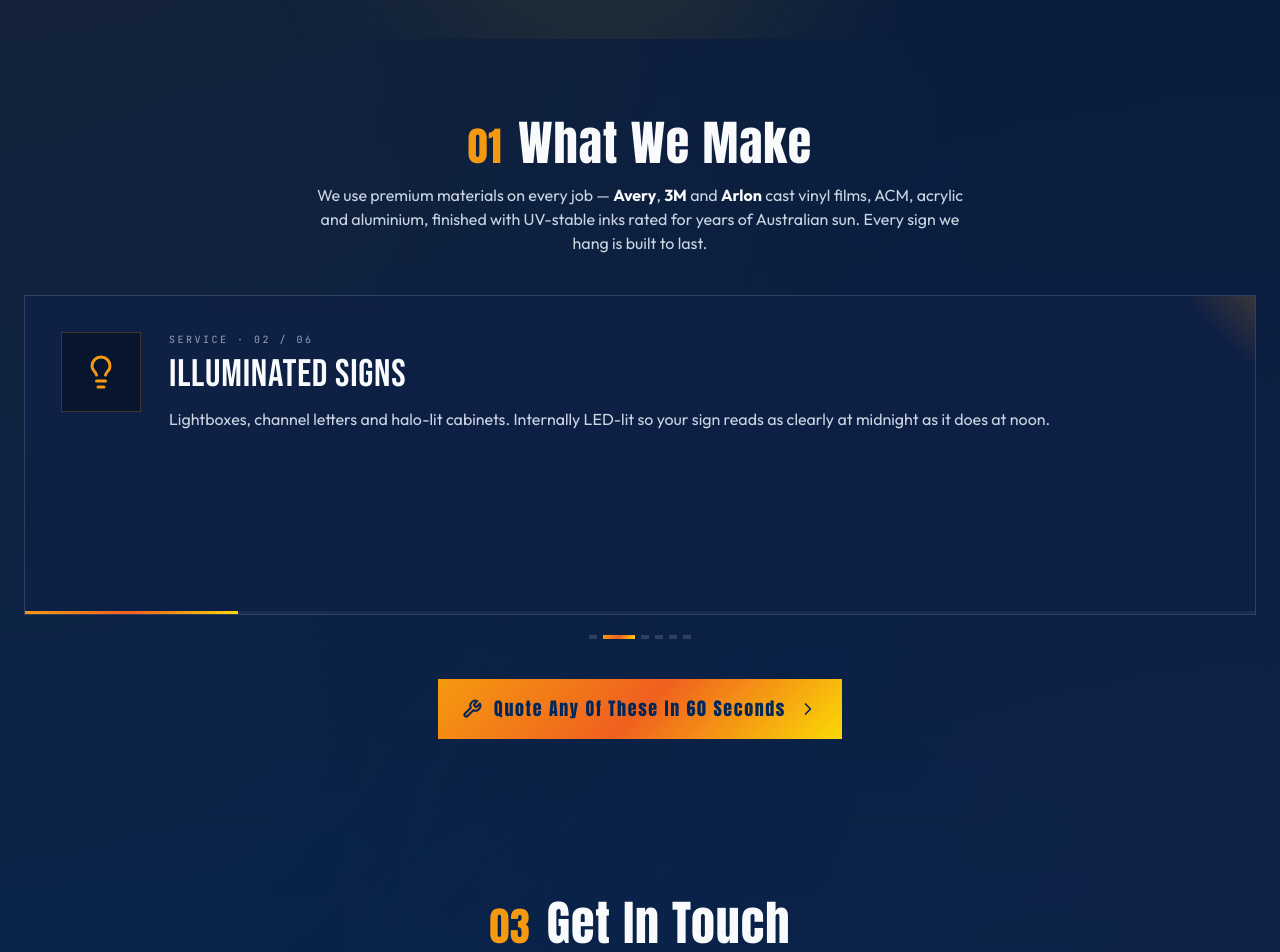
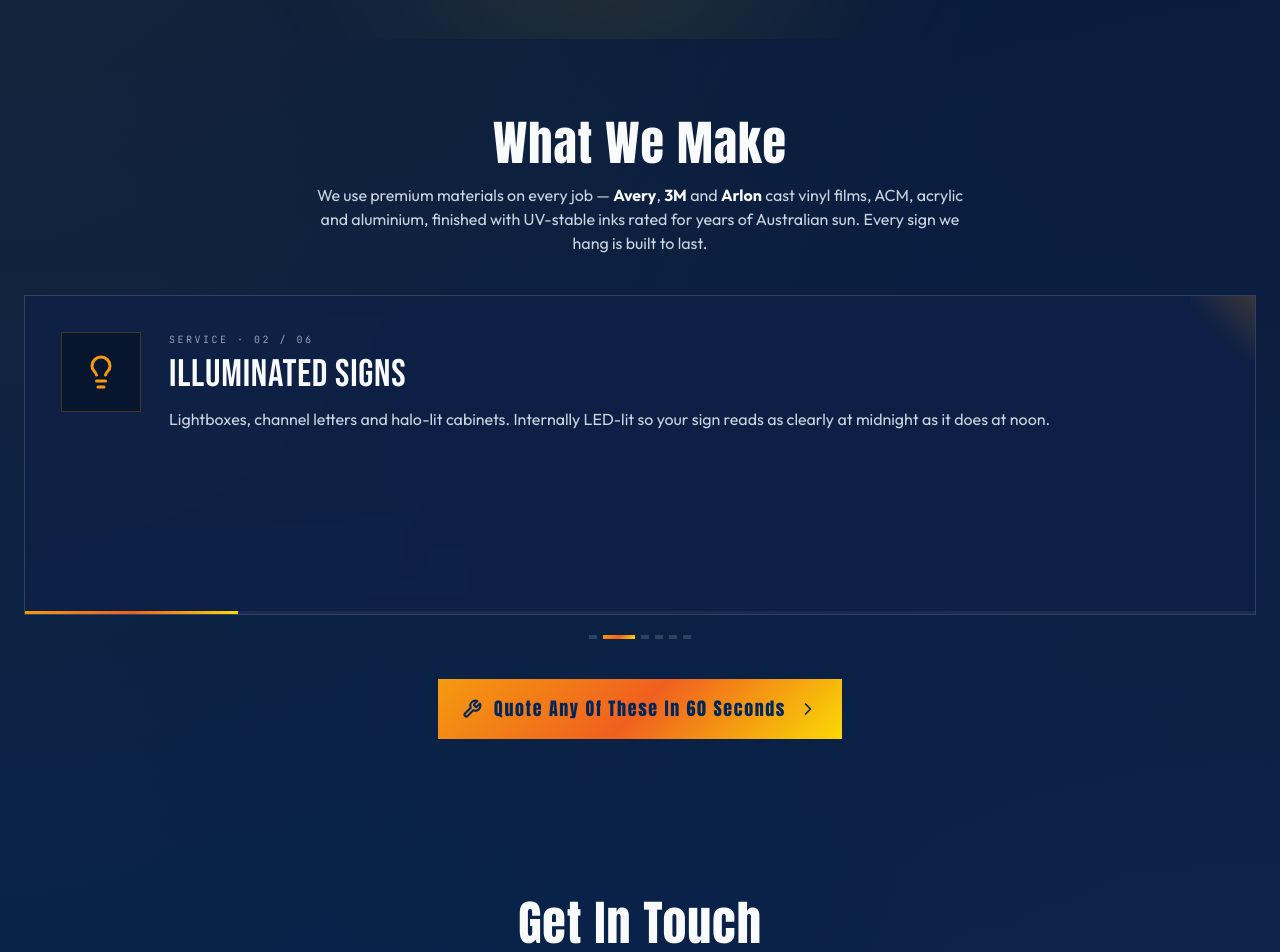
Before and after one commit to defthrets/strikeprint-quote, a React (Vite) app: page / in a window 1280 px wide. Shown: the part 1140-2092 px from the top of the page. Built offline with nearby package versions, Linux system fonts and the light colour scheme.

Commit message:
Drop section numbers from headers — title-only

```diff
--- a/src/Home.jsx
+++ b/src/Home.jsx
@@ -379,7 +379,7 @@ function Hero() {
 function Services() {
   return (
     <section id="services" className="relative max-w-7xl mx-auto px-4 sm:px-6 py-12 sm:py-20">
-      <SectionHeader num="01" title="What We Make" />
+      <SectionHeader title="What We Make" />
       <p className="mt-4 max-w-2xl mx-auto text-center text-sm sm:text-base leading-relaxed" style={{ color: BRAND.textMuted }}>
         We use premium materials on every job — <strong style={{ color: BRAND.textPri }}>Avery</strong>,{' '}
         <strong style={{ color: BRAND.textPri }}>3M</strong> and{' '}
@@ -537,7 +537,7 @@ function Contact() {
 
   return (
     <section id="contact" className="relative max-w-7xl mx-auto px-4 sm:px-6 py-12 sm:py-20">
-      <SectionHeader num="03" title="Get In Touch" />
+      <SectionHeader title="Get In Touch" />
       <p className="mt-4 max-w-2xl mx-auto text-center text-sm sm:text-base leading-relaxed" style={{ color: BRAND.textMuted }}>
         Quote tool not your speed? Call, email, or drop in to the Arndell Park
         workshop — we're happy to chat through anything.
@@ -817,6 +817,7 @@ function ShowcaseCard({ photo, index, ariaHidden }) {
 function SectionHeader({ num, title, centered = true }) {
   return (
     <div className={`anim-slidel flex items-baseline gap-3 sm:gap-4 ${centered ? 'justify-center' : ''}`}>
+      {num && (
         <span style={{
           fontFamily: 'Anton, sans-serif',
           fontSize: 'clamp(1.5rem, 5vw, 2.5rem)',
@@ -826,6 +827,7 @@ function SectionHeader({ num, title, centered = true }) {
         }}>
           {num}
         </span>
+      )}
       <h2 style={{
         fontFamily: 'Anton, sans-serif',
         fontSize: 'clamp(1.75rem, 6vw, 3rem)',
```
Lines whose indentation alone changed are shown as unchanged.
